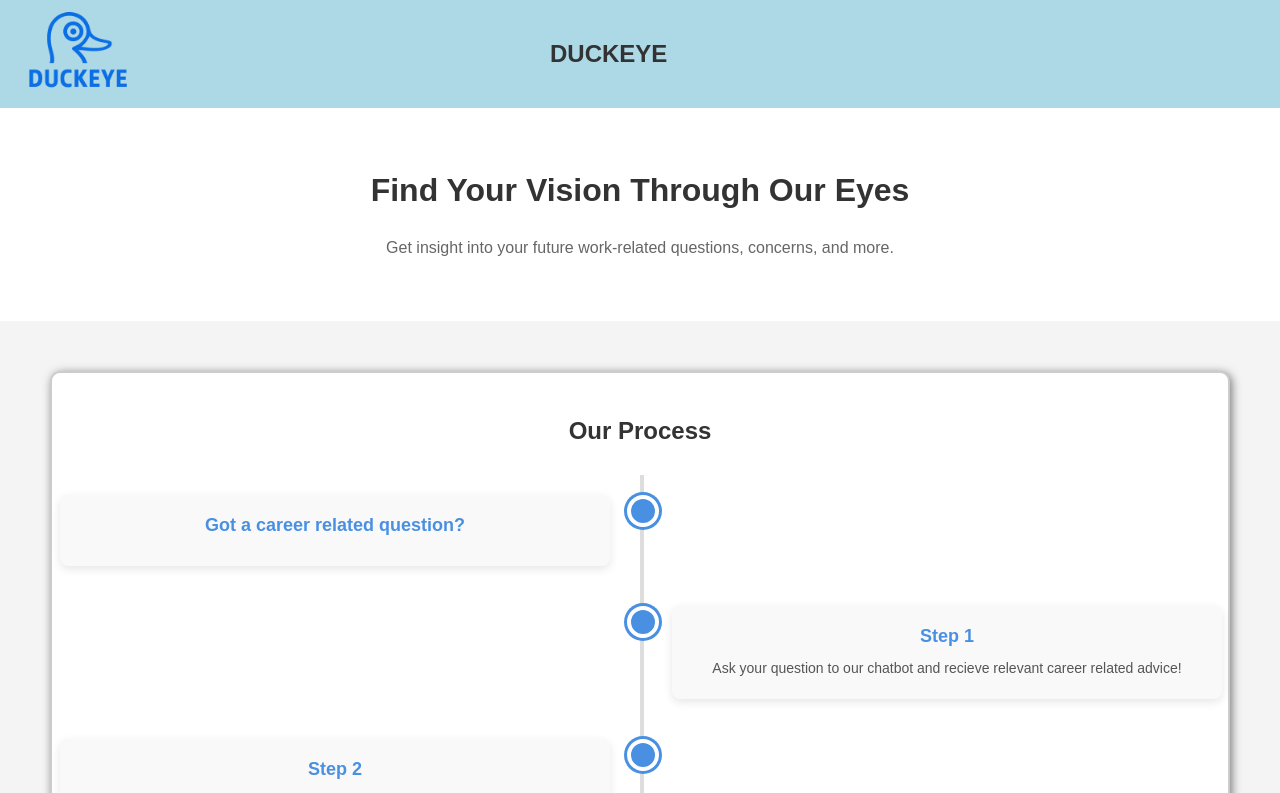
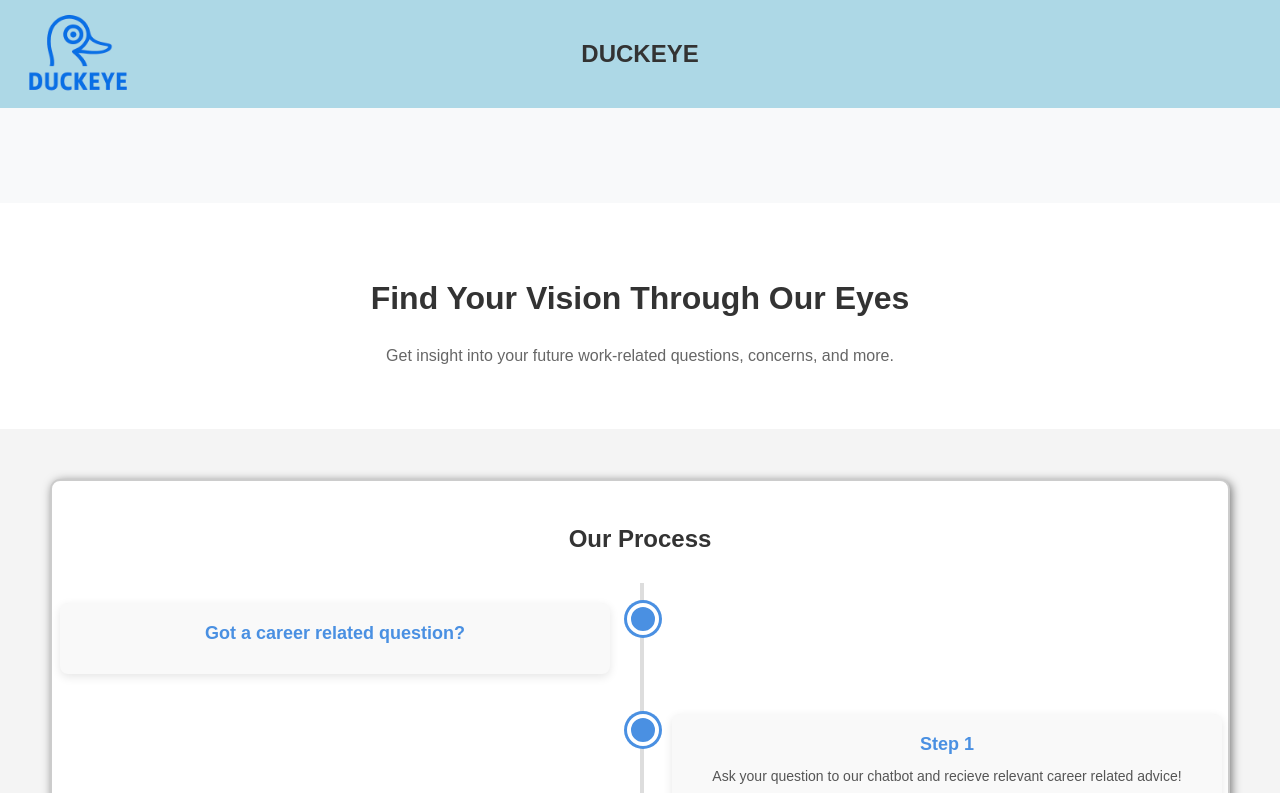
Before and after one commit to Samrocks58/DUCKEYE-FRONTEND, a React (Create React App) app: page / in a window 1280 px wide. Shown: the top 793 px of the page. Built offline with nearby package versions, Linux system fonts and the light colour scheme.

Commit message:
Centered DUCKEYE logo on all pages

```diff
--- a/src/Header.js
+++ b/src/Header.js
@@ -5,7 +5,7 @@ const Header = () => {
   const navigate = useNavigate();
 
   return (
-    <div style={{paddingBottom: "95px"}}>
+    <div style={{ paddingBottom: "95px" }}>
       <header style={styles.header}>
         {/* Logo on the left */}
         <img
@@ -14,28 +14,28 @@ const Header = () => {
           style={styles.logo}
           onClick={() => navigate("/")}
         />
-
         {/* Centered Text */}
-
         <div style={styles.title}>DUCKEYE</div>
       </header>
     </div>
   );
 };
 
-// CSS-in-JS styles
 const styles = {
   header: {
-    position: "absolute",
+    position: "relative", // Changed from absolute to relative
+    display: "flex",
+    justifyContent: "center",
+    alignItems: "center",
     backgroundColor: "#ADD8E6",
-    paddingTop: "40px",
-    paddingBottom: "40px",
-    width: "100%"
+    padding: "40px 0",
+    width: "100%",
   },
   logo: {
     position: "absolute",
-    left: "10px", // Keep the logo on the left
-    top: "5px",
+    left: "10px",
+    top: "50%",
+    transform: "translateY(-50%)",
     width: "128px",
     height: "92px",
     cursor: "pointer",
@@ -43,7 +43,7 @@ const styles = {
   title: {
     fontSize: "24px",
     fontWeight: "bold",
-    paddingLeft: "550px",
+    textAlign: "center",
   },
 };
 
```
Lines whose indentation alone changed are shown as unchanged.
